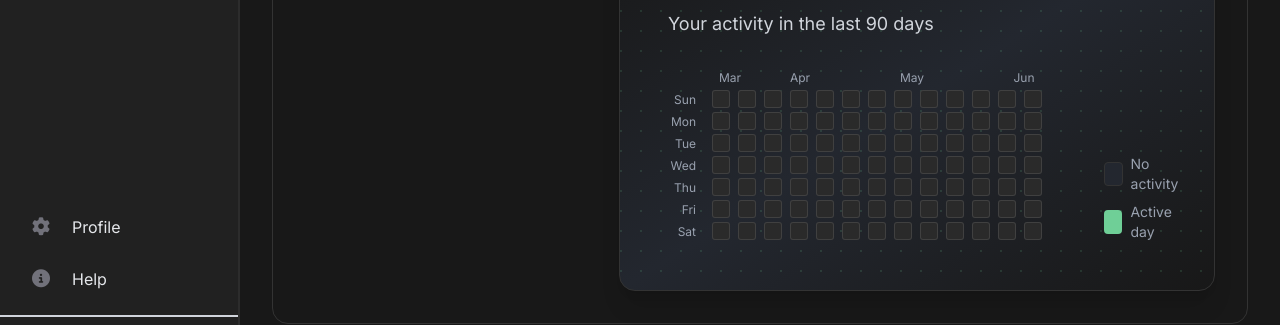
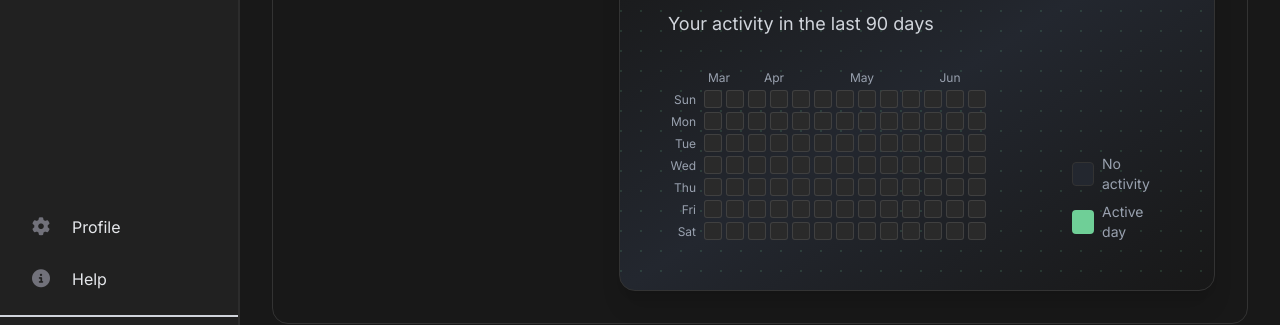
Before and after one commit to KapilAgrawal2005/SnippetShare, a Next.js app in the folder frontend/: page /user/1 in a window 1280 px wide. Shown: the part 395-720 px from the top of the page. Built offline with nearby package versions, Linux system fonts and the light colour scheme; no server answers.

Commit message:
make the responsiveness for contribution graph

```diff
--- a/frontend/src/components/activity/activityBar.tsx
+++ b/frontend/src/components/activity/activityBar.tsx
@@ -85,15 +85,16 @@ export default function ActivityBar({ data, days = 90 }: Props) {
   const monthSpans = getMonthSpans(weeks);
 
   return (
-    <div>
+    <div className="w-full overflow-x-auto">
       {/* Month labels */}
-      <div className="flex ml-12 mb-1">
+      <div className="flex min-w-[340px] ml-10 mb-1">
         {monthSpans.map((m, i) => (
           <span
             key={i}
             className="text-xs text-gray-400 text-center"
             style={{
-              width: `${m.span * 28}px`,
+              width: `${m.span * 22}px`,
+              minWidth: `${m.span * 22}px`,
               display: "inline-block",
             }}
           >
@@ -101,9 +102,9 @@ export default function ActivityBar({ data, days = 90 }: Props) {
           </span>
         ))}
       </div>
-      <div className="flex">
+      <div className="flex min-w-[340px]">
         {/* Weekday labels */}
-        <div className="flex flex-col items-center gap-[2px] mr-4">
+        <div className="flex flex-col items-center gap-[2px] mr-2">
           {weekDays.map((wd, i) => (
             <span
               key={i}
@@ -112,6 +113,7 @@ export default function ActivityBar({ data, days = 90 }: Props) {
                 height: 20,
                 lineHeight: "20px",
                 width: 28,
+                minWidth: 28,
                 textAlign: "right",
               }}
             >
@@ -125,7 +127,7 @@ export default function ActivityBar({ data, days = 90 }: Props) {
             display: "grid",
             gridTemplateColumns: `repeat(${weeks.length}, 20px)`,
             gridTemplateRows: `repeat(7, 20px)`,
-            gap: "2px 6px",
+            gap: "2px",
           }}
         >
           {weeks.map((week, wi) =>
@@ -133,7 +135,7 @@ export default function ActivityBar({ data, days = 90 }: Props) {
               <div
                 key={`${wi}-${di}`}
                 title={
-                  day.date
+                  day.date && new Date(day.date) <= today
                     ? `${day.date}: ${day.count} snippet${
                         day.count !== 1 ? "s" : ""
                       }`
@@ -143,11 +145,17 @@ export default function ActivityBar({ data, days = 90 }: Props) {
                   width: 18,
                   height: 18,
                   border: "1px solid #ffffff1a",
-                  background: getColor(day.count),
+                  background:
+                    day.date && new Date(day.date) > today
+                      ? "transparent"
+                      : getColor(day.count),
                   borderRadius: 3,
                   transition: "background 0.2s",
                   gridColumn: wi + 1,
                   gridRow: di + 1,
+                  opacity: day.date && new Date(day.date) > today ? 0 : 1,
+                  pointerEvents:
+                    day.date && new Date(day.date) > today ? "none" : "auto",
                 }}
               />
             ))
```
